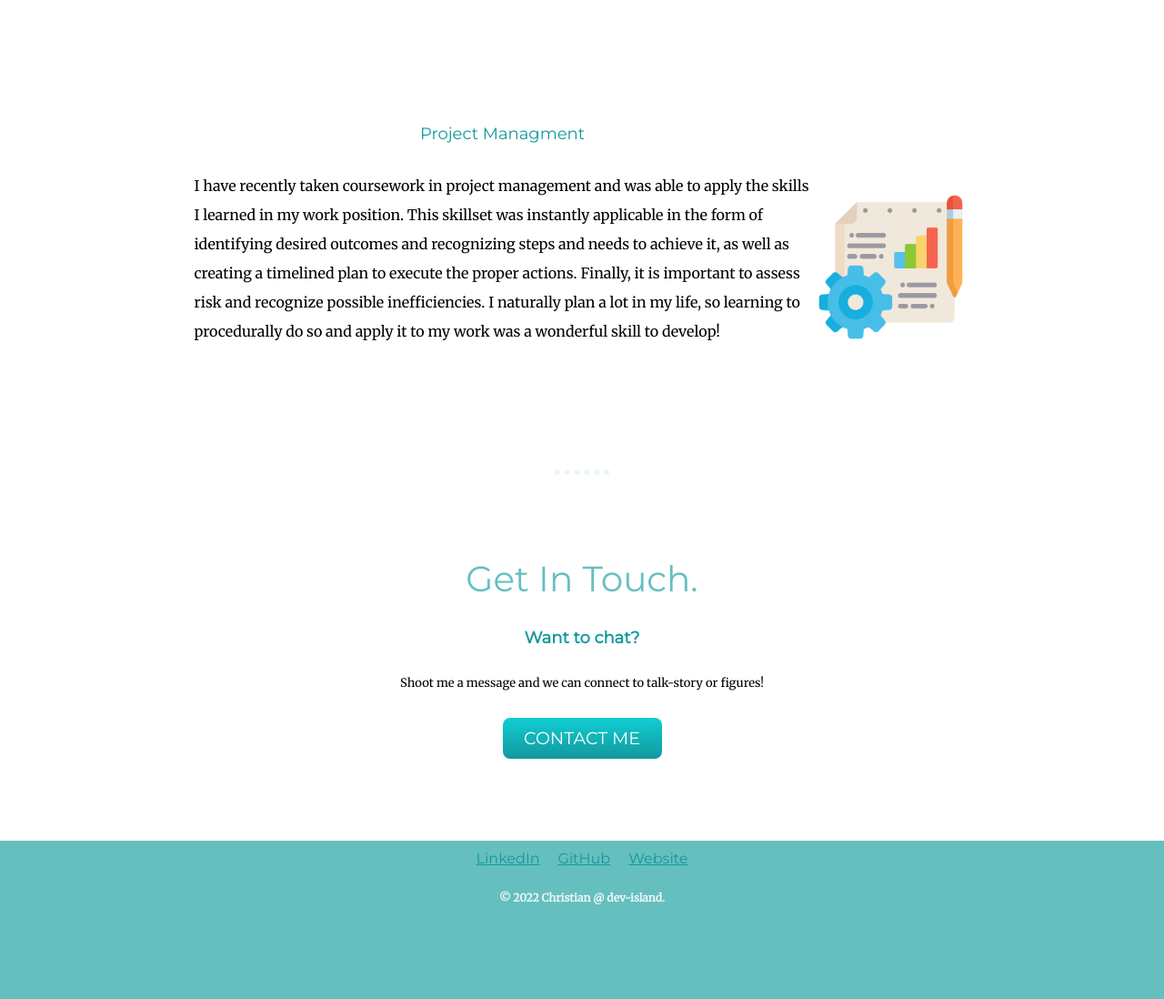
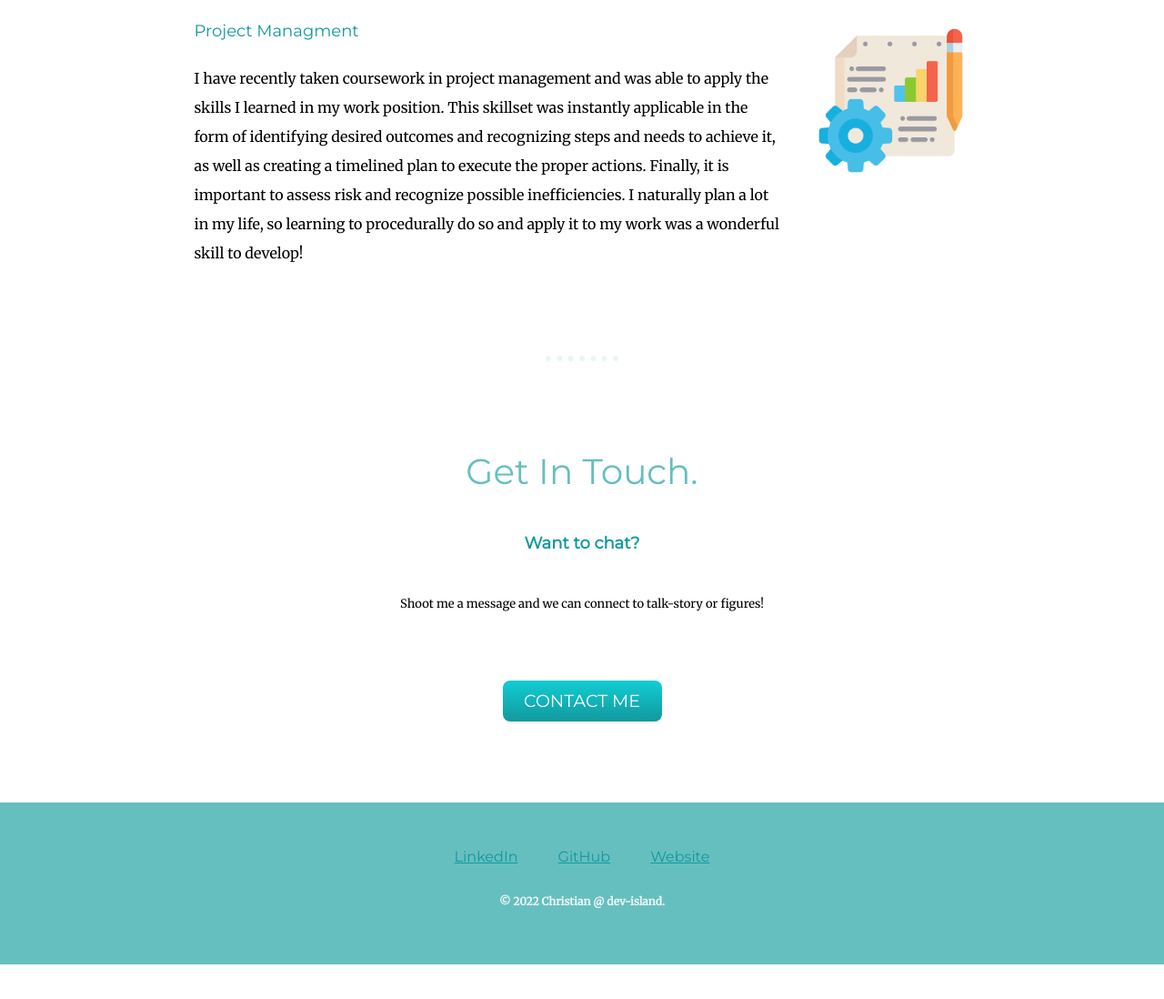
Before and after one commit to christian-faber/styled-website, a plain HTML site: page index.html in a window 1280 px wide. Shown: the part 1620-2718 px from the top of the page at 91% size. After the commit the page ends 2680 px from the top, so only its background shows below. Drawn offline with Linux system fonts and the light colour scheme.

Commit message:
fixed margins and padding

```diff
--- a/css/style.css
+++ b/css/style.css
@@ -13,7 +13,7 @@ body {
 }
 
 .header__title {
-  margin: 0 0 34px;
+  margin: 0;
   color: #66bfbf;
   font-family: "Sacramento", cursive;
   font-size: 89px;
@@ -27,6 +27,11 @@ body {
   font-size: 4rem;
   text-align: center;
   font-weight: 400;
+  margin: 34px 0 35px 0;
+}
+
+.header__subtitle h2 {
+  height: 48;
 }
 
 .header__pro {
@@ -53,14 +58,14 @@ body {
   top: 50px;
 }
 
-section {
-  padding: 60px;
+.hello {
+  margin-top: 105px;
 }
 
 .dots {
-  width: 60px;
+  width: 80px;
   border-top: 6px dotted #eaf6f6;
-  margin: 0 auto;
+  margin: 97px auto;
 }
 
 .hello__header {
@@ -69,6 +74,8 @@ section {
   text-align: center;
   font-weight: 400;
   color: #66bfbf;
+  margin-top: 33px;
+  margin-bottom: 49px;
 }
 
 .hello__image {
@@ -94,11 +101,12 @@ section {
 }
 
 .skills h3 {
-  text-align: center;
+  text-align: left;
   color: #11999e;
   font-family: "Montserrat";
   font-size: 18px;
   font-weight: 400;
+  margin: 0 0 25px 0;
 }
 
 .skills p {
@@ -106,22 +114,24 @@ section {
   font-size: 16px;
   font-family: "Merriweather";
   line-height: 32px;
+  margin: 0;
 }
 
 .skills__img1 {
   width: 175px;
-  padding: 30px;
+  height: 175px;
+  padding-right: 30px;
 }
 
 .skills__img2 {
-  padding-top: 100px;
   width: 175px;
   height: 175px;
+  padding-left: 30px;
 }
 
 .skill1 {
   display: flex;
-  padding: 60px;
+  padding-bottom: 63px;
   width: 853px;
   margin: 0 auto;
 }
@@ -129,14 +139,12 @@ section {
 .skill2 {
   display: flex;
   flex-direction: row-reverse;
-  padding: 60px;
   width: 853px;
   margin: 0 auto;
 }
 
-.contact h2,
-h3 {
-  margin: 30px;
+.contact {
+  margin-bottom: 89px;
 }
 
 .contact h2 {
@@ -146,6 +154,7 @@ h3 {
   font-weight: 400;
   color: #66bfbf;
   text-align: center;
+  margin: 0;
 }
 
 .contact h3 {
@@ -153,12 +162,14 @@ h3 {
   color: #11999e;
   font-size: 18px;
   font-family: "Montserrat";
+  margin: 44px 0 47px 0;
 }
 
 .contact p {
   text-align: center;
   font-size: 13px;
   font-family: "Merriweather";
+  margin-bottom: 76px;
 }
 
 .btn__text {
@@ -174,7 +185,7 @@ h3 {
   background: linear-gradient(#11cdd4, #11999e);
   width: 175px;
   height: 45px;
-  margin: 30px auto;
+  margin: 0 auto;
   display: block;
   background-image: -webkit-linear-gradient(top, #11cdd4, #1199e);
   background-image: -moz-linear-gradient(top, #11cdd4, #1199e);
@@ -202,24 +213,29 @@ h3 {
 
 .footer {
   background-color: #66bfbf;
-  padding-bottom: 100px;
+  height: 178px;
 }
 
 .footer__links {
   display: flex;
   justify-content: center;
+  padding-top: 50px;
+  padding-bottom: 32px;
 }
 
 .footer__links a {
-  padding: 10px;
   font-size: 16px;
   font-family: "Montserrat";
   color: #11999e;
 }
 
-.footer__copy {
+.git {
+  padding: 0 44px 0 44px;
+}
+.footer__copy h4 {
+  font-family: "Merriweather";
   text-align: center;
-  font-family: "Merriweather";
   font-size: 12px;
   color: #eaf6f6;
+  margin: 0;
 }
--- a/index.html
+++ b/index.html
@@ -32,7 +32,7 @@
         <h1 class="hello__header">Hello.</h1>
         <p>
           I am a software development student and a data analyst. I enjoy
-          reading and relaxing.
+          reading and relaxing. 📖 🧘🏼‍♂️
         </p>
       </section>
 
@@ -98,7 +98,7 @@
     <footer class="footer">
       <div class="footer__links">
         <a href="https://www.linkedin.com/in/christianfaber/">LinkedIn</a>
-        <a href="https://github.com/christian-faber">GitHub</a>
+        <a href="https://github.com/christian-faber" class="git">GitHub</a>
         <a
           href="https://www.youtube.com/watch?reload=9&v=dQw4w9WgXcQ&skip_registered_account_check=true"
           >Website</a
```
